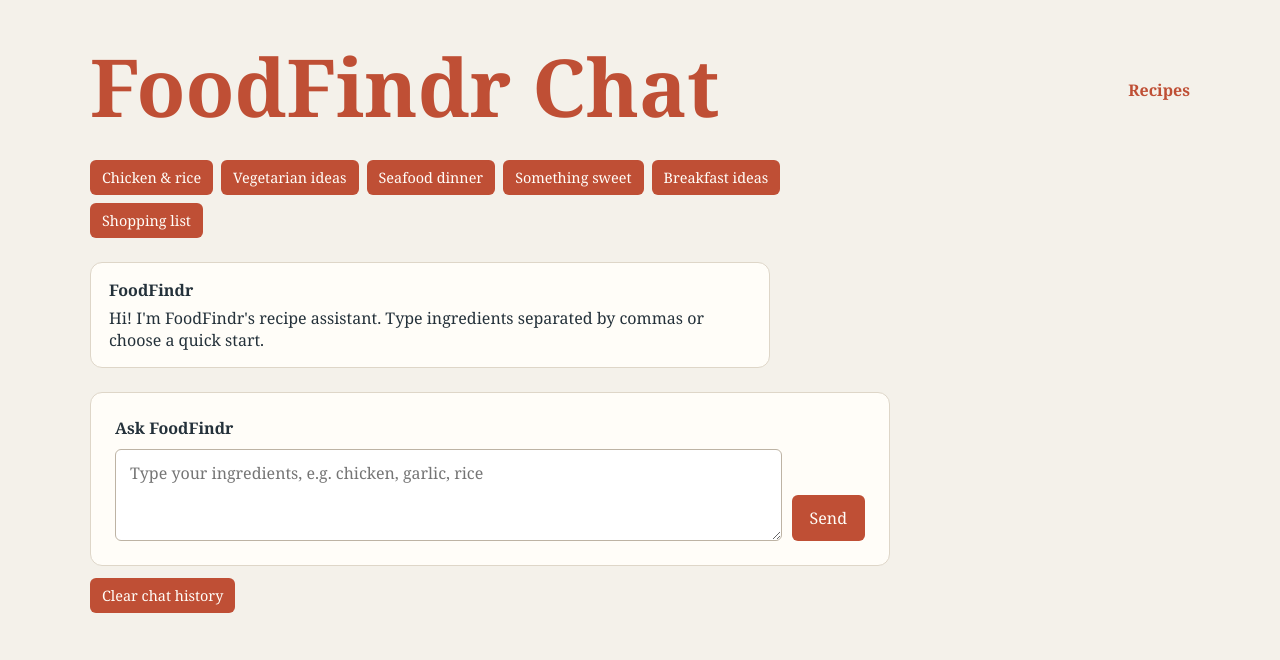
After one commit to Tinkering-Townsperson/FoodFindr, a Flask app: page /chat in a window 1280 px wide. The commit adds this page. Shown: the top 660 px of the page. Run offline with Flask 3, Linux system fonts and the light colour scheme; parts of the project's set-up code (start-up, migrations or seed data) failed here and were passed over.

Commit message:
feat: Cart and chat

```diff
--- a/pyproject.toml
+++ b/pyproject.toml
@@ -8,6 +8,9 @@ requires-python = ">=3.10"
 [tool.poetry.dependencies]
 flask = "^3.1.3"
 requests = "^2.34.2"
+snowflake-connector-python = "^4.8.0"
+sseclient-py = "^1.9.0"
+tomli = {version = "^2.0.1", python = "<3.11"}
 
 [project.scripts]
 foodfindr = 'foodfindr.app:runapp'
--- a/src/foodfindr/app.py
+++ b/src/foodfindr/app.py
@@ -1,9 +1,15 @@
-from flask import Flask, render_template, request
+import os
 
+import requests
+import snowflake.connector
+from flask import Flask, flash, redirect, render_template, request, session, url_for
+
+from foodfindr.chat import PREMADE_PROMPTS, api_call, filter_stream, snowflake_settings
 from foodfindr.get_meals import get_meals_by_ingredients
 
 
 app = Flask(__name__)
+app.config["SECRET_KEY"] = os.getenv("FLASK_SECRET_KEY", "development-only-change-me")
 
 
 @app.route('/', methods=['GET', 'POST'])
@@ -35,6 +41,58 @@ def index():
     )
 
 
+@app.route('/cart')
+def cart():
+    return render_template('cart.html', title='Ingredient Cart')
+
+
+@app.route('/chat', methods=['GET', 'POST'])
+def chat():
+    messages = session.setdefault(
+        "chat_messages",
+        [
+            {
+                "role": "assistant",
+                "content": "Hi! I'm FoodFindr's recipe assistant. Type ingredients separated by commas or choose a quick start.",
+            }
+        ],
+    )
+
+    if request.method == "POST":
+        if request.form.get("action") == "clear":
+            session.pop("chat_messages", None)
+            return redirect(url_for("chat"))
+
+        prompt = request.form.get("prompt", "").strip()
+        category = request.form.get("category") or None
+        if prompt:
+            messages.append({"role": "user", "content": prompt})
+            connection = None
+            try:
+                connection = snowflake.connector.connect(
+                    **snowflake_settings(), port=443
+                )
+                response = "".join(
+                    filter_stream(api_call(prompt, messages[:-1], connection, category))
+                )
+                messages.append({"role": "assistant", "content": response})
+                session["chat_messages"] = messages
+            except (requests.RequestException, RuntimeError, snowflake.connector.errors.Error) as error:
+                flash(f"Chat is unavailable: {error}", "error")
+                messages.pop()
+                session["chat_messages"] = messages
+            finally:
+                if connection is not None:
+                    connection.close()
+
+    return render_template(
+        "chat.html",
+        title="Chat",
+        messages=messages,
+        premade_prompts=PREMADE_PROMPTS,
+    )
+
+
 def runapp():
     app.run(debug=True)
 
--- a/src/foodfindr/static/css/style.css
+++ b/src/foodfindr/static/css/style.css
@@ -23,6 +23,13 @@ header {
     padding: 48px 0 28px;
 }
 
+.header-row {
+    display: flex;
+    align-items: center;
+    justify-content: space-between;
+    gap: 20px;
+}
+
 h1,
 h2,
 h3,
@@ -36,6 +43,118 @@ h1 {
     color: #bf4f35;
     font-size: clamp(2.6rem, 8vw, 5rem);
     line-height: 0.95;
+}
+
+.cart-link {
+    color: #bf4f35;
+    font-weight: bold;
+    text-decoration: none;
+}
+
+.cart-link:hover,
+.cart-link:focus-visible {
+    text-decoration: underline;
+}
+
+.chat-panel {
+    max-width: 800px;
+    padding-bottom: 48px;
+}
+
+.quick-starts {
+    display: flex;
+    flex-wrap: wrap;
+    gap: 8px;
+    margin-bottom: 24px;
+}
+
+.quick-starts form,
+.clear-form,
+.chat-form {
+    display: block;
+    margin: 0;
+    padding: 0;
+    border: 0;
+    background: transparent;
+}
+
+.quick-starts button,
+.clear-form button {
+    padding: 8px 12px;
+    font-size: 0.9rem;
+}
+
+.chat-messages {
+    display: grid;
+    gap: 14px;
+    margin-bottom: 24px;
+}
+
+.chat-message {
+    max-width: 85%;
+    padding: 16px 18px;
+    border-radius: 12px;
+    background: #fffdf8;
+    border: 1px solid #ded6c8;
+}
+
+.chat-message.user {
+    justify-self: end;
+    background: #f0d9ce;
+}
+
+.chat-message p {
+    margin: 6px 0 0;
+    white-space: pre-wrap;
+}
+
+.chat-form {
+    display: grid;
+    grid-template-columns: 1fr auto;
+    gap: 10px;
+    align-items: end;
+    padding: 24px;
+    border: 1px solid #ded6c8;
+    border-radius: 12px;
+    background: #fffdf8;
+}
+
+.chat-form label {
+    grid-column: 1 / -1;
+}
+
+.chat-form textarea {
+    width: 100%;
+    resize: vertical;
+    padding: 12px 14px;
+    border: 1px solid #bdb3a4;
+    border-radius: 6px;
+    font: inherit;
+}
+
+.clear-form {
+    margin-top: 12px;
+}
+
+.error {
+    padding: 12px 14px;
+    border: 1px solid #b94735;
+    border-radius: 6px;
+    color: #8b2417;
+    background: #fbe9e5;
+}
+
+#cart-count {
+    display: inline-grid;
+    min-width: 1.6em;
+    min-height: 1.6em;
+    margin-left: 4px;
+    padding: 2px 5px;
+    place-items: center;
+    border-radius: 50%;
+    color: #fffdf8;
+    background: #bf4f35;
+    font-size: 0.8rem;
 }
 
 form {
--- /dev/null
+++ b/src/foodfindr/templates/chat.html
@@ -0,0 +1,59 @@
+<!DOCTYPE html>
+<html lang="en">
+<head>
+	<meta charset="UTF-8">
+	<title>{{ title }} - FoodFindr</title>
+	<link rel="stylesheet" href="{{ url_for('static', filename='css/style.css') }}">
+</head>
+<body>
+	<header>
+		<div class="header-row">
+			<h1>FoodFindr Chat</h1>
+			<a class="cart-link" href="{{ url_for('index') }}">Recipes</a>
+		</div>
+	</header>
+
+	<main>
+		{% with errors = get_flashed_messages(category_filter=["error"]) %}
+			{% for error in errors %}
+			<p class="error" role="alert">{{ error }}</p>
+			{% endfor %}
+		{% endwith %}
+
+		<section class="chat-panel" aria-label="Recipe assistant">
+			<div class="quick-starts">
+				{% for label, item in premade_prompts.items() %}
+				<form method="post">
+					<input type="hidden" name="prompt" value="{{ item.prompt }}">
+					{% if item.category %}
+					<input type="hidden" name="category" value="{{ item.category }}">
+					{% endif %}
+					<button type="submit">{{ label }}</button>
+				</form>
+				{% endfor %}
+			</div>
+
+			<div class="chat-messages">
+				{% for message in messages %}
+				<article class="chat-message {{ message.role }}">
+					<strong>{{ "FoodFindr" if message.role == "assistant" else "You" }}</strong>
+					<p>{{ message.content }}</p>
+				</article>
+				{% endfor %}
+			</div>
+
+			<form method="post" class="chat-form">
+				<label for="prompt">Ask FoodFindr</label>
+				<textarea id="prompt" name="prompt" rows="3" required
+					placeholder="Type your ingredients, e.g. chicken, garlic, rice"></textarea>
+				<button type="submit">Send</button>
+			</form>
+
+			<form method="post" class="clear-form">
+				<input type="hidden" name="action" value="clear">
+				<button type="submit">Clear chat history</button>
+			</form>
+		</section>
+	</main>
+</body>
+</html>
```
Also changed, not shown: other parts of src/foodfindr/static/css/style.css (+50 -0 lines), src/foodfindr/chat.py (added, +257 -0 lines), src/foodfindr/templates/cart.html (added, +61 -0 lines), src/foodfindr/templates/index.html (+48 -2 lines), README.md, src/foodfindr/.streamlit/secrets.toml (added).
